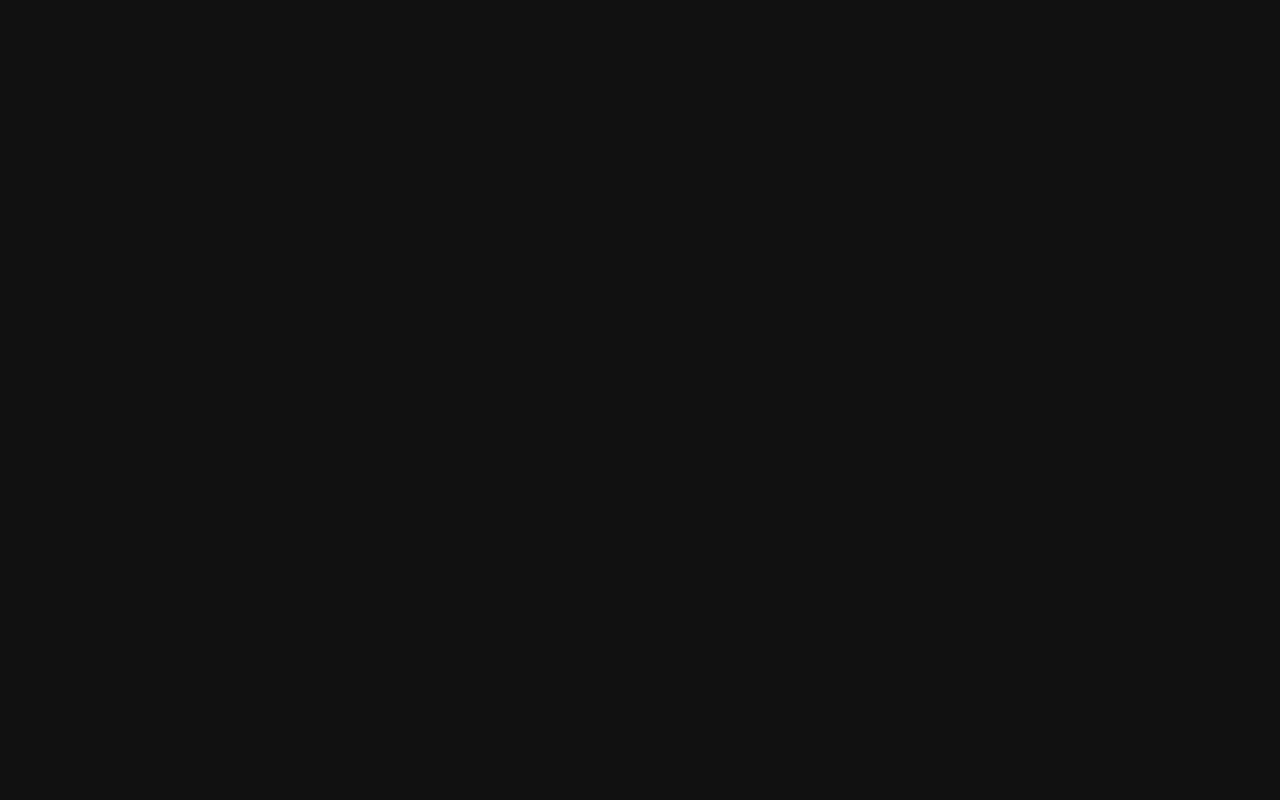
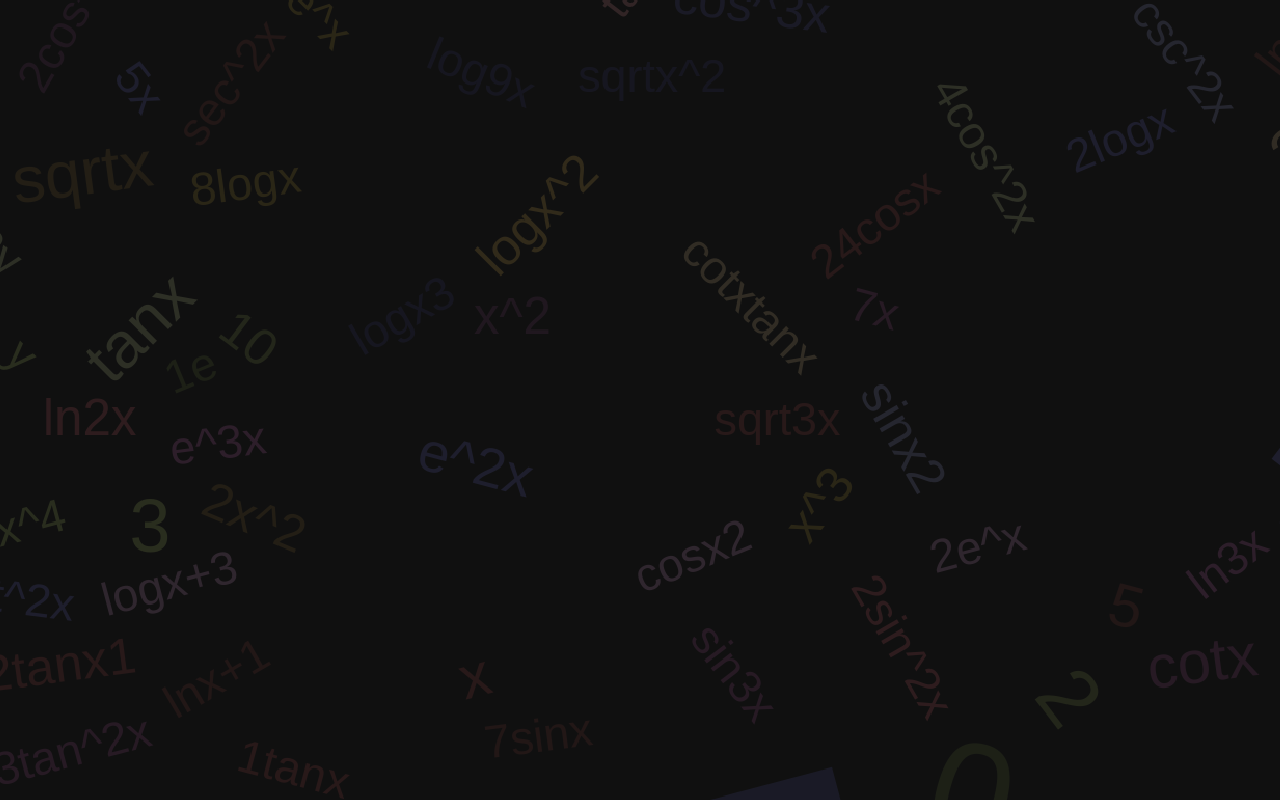
Before and after one commit to Gafum/fast-math, a React (Vite) app: page / in a window 1280 px wide. Built offline with nearby package versions, Linux system fonts and the light colour scheme; a web font is replaced by a local one.

Commit message:
add bg in body, new colors for bnts, fix bugs with view list

```diff
--- a/index.html
+++ b/index.html
@@ -25,6 +25,7 @@
 </head>
 
 <body>
+  <div class="main-background"></div>
   <div id="root"></div>
   <script type="module" src="/src/main.jsx"></script>
 </body>
--- a/src/assets/styles/global.css
+++ b/src/assets/styles/global.css
@@ -103,6 +103,23 @@ body {
    background-color: #111;
 }
 
+.main-background {
+   background-color: #111;
+   background-image: url("/wordcloud.svg");
+   position: fixed;
+   top: 0;
+   left: 0;
+   pointer-events: none;
+   width: 120vmax;
+   height: 120vmax;
+   z-index: -1;
+   background-position-x: center;
+   background-position-y: -150px;
+   background-repeat: repeat;
+   background-size: cover;
+   opacity: 0.15;
+}
+
 .question {
    font-size: 35px;
    font-weight: bold;
--- a/src/screen/basic-test/BasicTest.jsx
+++ b/src/screen/basic-test/BasicTest.jsx
@@ -29,6 +29,7 @@ function BacisTest() {
                      key={index}
                      text={option}
                      myClick={() => handleAnswerClick(option)}
+                     myColor={"#444"}
                   />
                ))}
             </ul>
--- a/src/screen/basic-test/answer-btn/AnswerBtn.jsx
+++ b/src/screen/basic-test/answer-btn/AnswerBtn.jsx
@@ -5,7 +5,7 @@ function AnswerBtn({ text, myClick, myColor = undefined }) {
       <div
          className={styles.topicBtn}
          onClick={myClick}
-         style={{ backgroundColor: myColor }}
+         style={{ "--my-color": myColor }}
       >
          <span>{text}</span>
       </div>
--- a/src/screen/choose-test/ChooseTest.module.css
+++ b/src/screen/choose-test/ChooseTest.module.css
@@ -9,6 +9,7 @@
 }
 
 .card {
+   --my-color: #912c2c;
    padding: 15px 8px;
    width: 100%;
    border-radius: 10px;
@@ -16,11 +17,12 @@
    font-size: 24px;
    transition: all 0.2s;
    color: white;
+   background-color: var(--my-color);
 }
 
 @media (hover: hover) {
    .card:hover {
       filter: brightness(1.1);
-      box-shadow: rgb(129, 129, 129) 0 0 5px;
+      box-shadow: var(--my-color) 0 0 5px;
    }
 }
--- a/src/screen/choose-test/chooseItem/ChooseItem.jsx
+++ b/src/screen/choose-test/chooseItem/ChooseItem.jsx
@@ -5,7 +5,7 @@ import { testList } from "../../../data/testList";
 function ChooseItem({ where, whatTopic, text, myColor }) {
    function UnderLink() {
       return (
-         <div className={styles.card} style={{ backgroundColor: myColor }}>
+         <div className={styles.card} style={{ "--my-color": myColor }}>
             {text}
          </div>
       );
--- a/src/screen/home/Home.jsx
+++ b/src/screen/home/Home.jsx
@@ -2,15 +2,33 @@ import TopicBtn from "./Topic-btn/Topic-btn";
 import styles from "./Home.module.css";
 import { testList } from "../../data/testList";
 
+const colorList = [
+   "#493066",
+   "#303A66",
+   "#5B3066",
+   "#3C4880",
+   "#66304E",
+   "#304A77",
+   "#5E2C48",
+   "#2C446E",
+   "#5B3066",
+   "#3C4880",
+   "#493066",
+   "#303A66",
+];
+
 function Home() {
    return (
-      <div className={styles.cardsList}>
-         {testList.map((element) => (
-            <TopicBtn key={element.id} name={element.name} id={element.id} />
+      <div className={`${styles.cardsList} ${styles.inMenu}`}>
+         {testList.map((element, index) => (
+            <TopicBtn
+               key={element.id}
+               name={element.name}
+               id={element.id}
+               color={colorList[index]}
+            />
          ))}
-         <div className={styles.invisibleBox}>
-
-         </div>
+         <div className={styles.invisibleBox}></div>
       </div>
    );
 }
--- a/src/screen/home/Home.module.css
+++ b/src/screen/home/Home.module.css
@@ -7,7 +7,7 @@
 
 .topicBtn {
    padding: 20px 10px;
-   background-color: #444;
+   background-color: var(--my-color);
    border-radius: 10px;
    width: 100%;
    height: 100%;
@@ -20,8 +20,8 @@
 
 @media (hover: hover) {
    .topicBtn:hover {
-      background-color: #555;
-      box-shadow: #555 0 0px 5px;
+      filter: brightness(1.2);
+      box-shadow: var(--my-color) 0 0px 5px;
    }
 }
 
@@ -37,7 +37,7 @@
 }
 
 @media (min-width: 1300px) {
-   .cardsList {
+   .cardsList.inMenu {
       grid-template-columns: repeat(3, 1fr);
    }
 }
--- a/src/screen/home/Topic-btn/Topic-btn.jsx
+++ b/src/screen/home/Topic-btn/Topic-btn.jsx
@@ -1,10 +1,10 @@
 import { Link } from "react-router-dom";
 import styles from "../Home.module.css";
 
-function TopicBtn({ name, id }) {
+function TopicBtn({ name, id, color }) {
    return (
       <Link to={`/choose/${id}`}>
-         <div className={styles.topicBtn}>
+         <div className={styles.topicBtn} style={{ "--my-color": color }}>
             <span>{name}</span>
          </div>
       </Link>
```
Also changed, not shown: public/wordcloud.svg (added).
